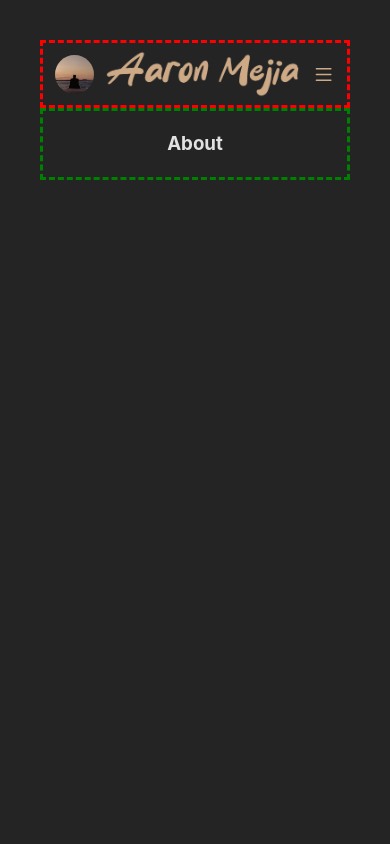
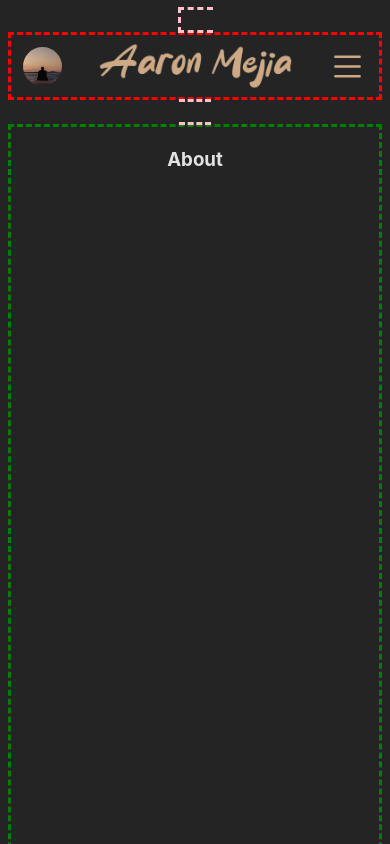
Before and after one commit to mejia-dev/mejia.dev, a React (Vite) app: page / in a window 390 px wide. Shown: the top 844 px of the page. Built offline with nearby package versions, Linux system fonts and the light colour scheme.

Commit message:
Update header and body content spacing

```diff
--- a/src/App.css
+++ b/src/App.css
@@ -1,28 +1,33 @@
 #root {
   max-width: 1280px;
   margin: 0 auto;
-  padding: 2rem;
   text-align: center;
 }
 
 #bodyRenderer {
   display: flex;
+  border-color: pink;
+  border-style: dashed;
+  height: 97vh;
+  width: 100%
 }
 
 #headerContent {
-  flex: 40%;
+  flex: 30%;
+  padding: 2rem;
   display: block;
   position: sticky;
   top: 0;
-  height: 99vh;
+  /* height: 100rem; */
   border-style: dashed;
+  border-color: blue;
 }
 
 #navBar {
   color: #CDA985;
   display: flex;
   flex-direction: column;
-  width: 40%;
+  /* width: 40%; */
   border-style: dashed;
   border-color: red;
 }
@@ -70,18 +75,20 @@
 
 
 #mainBodyContent {
-  flex: 60%;
+  flex: 70%;
   border-style: dashed;
   border-color: green;
 }
 
-@media screen and (max-width: 1200px) {
+@media screen and (max-width: 1024px) {
 
   /* Main Body */
   #bodyRenderer {
     display: unset;
     justify-content: unset;
     gap: unset;
+    width: unset;
+    height: 50px;
   }
 
 
@@ -143,7 +150,7 @@
 
   #mainBodyContent {
     width: unset;
-    height: unset;
+    height: 100vh;
     overflow-y: unset;
   }
 }
```
